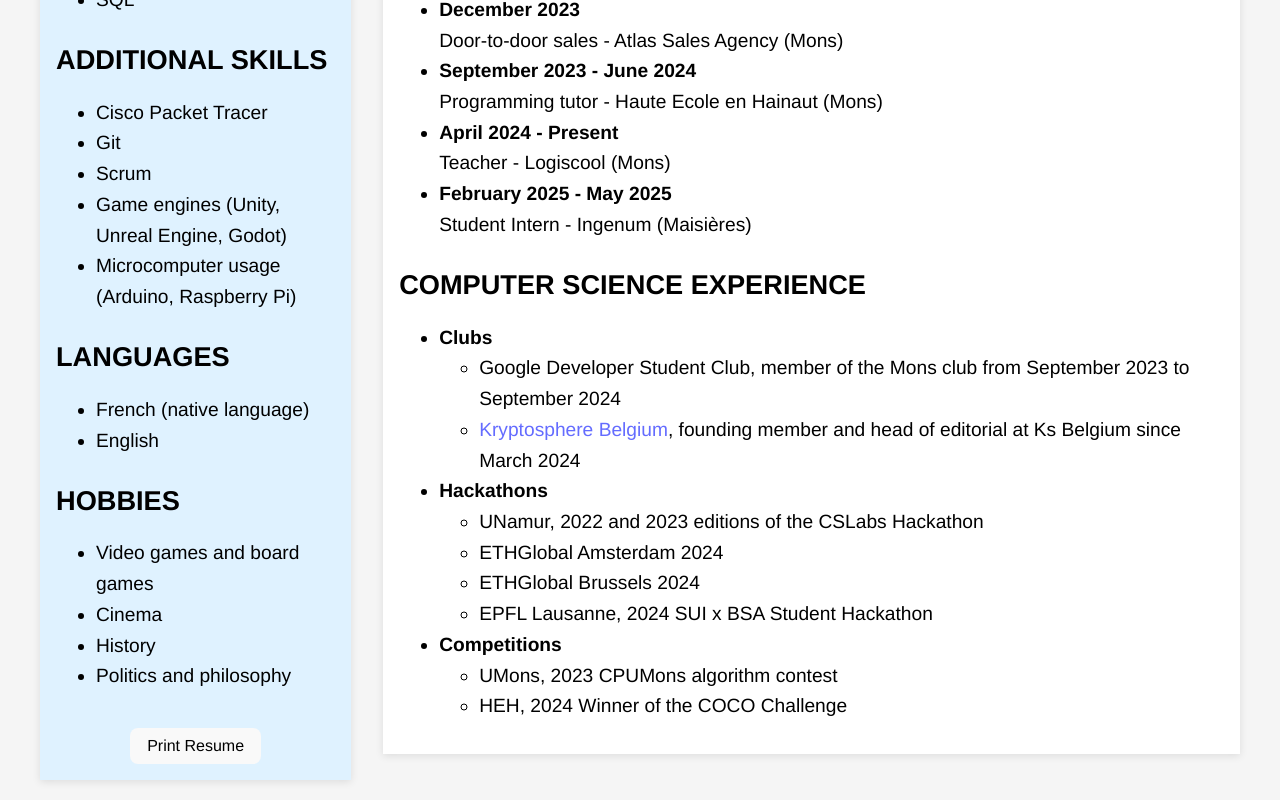
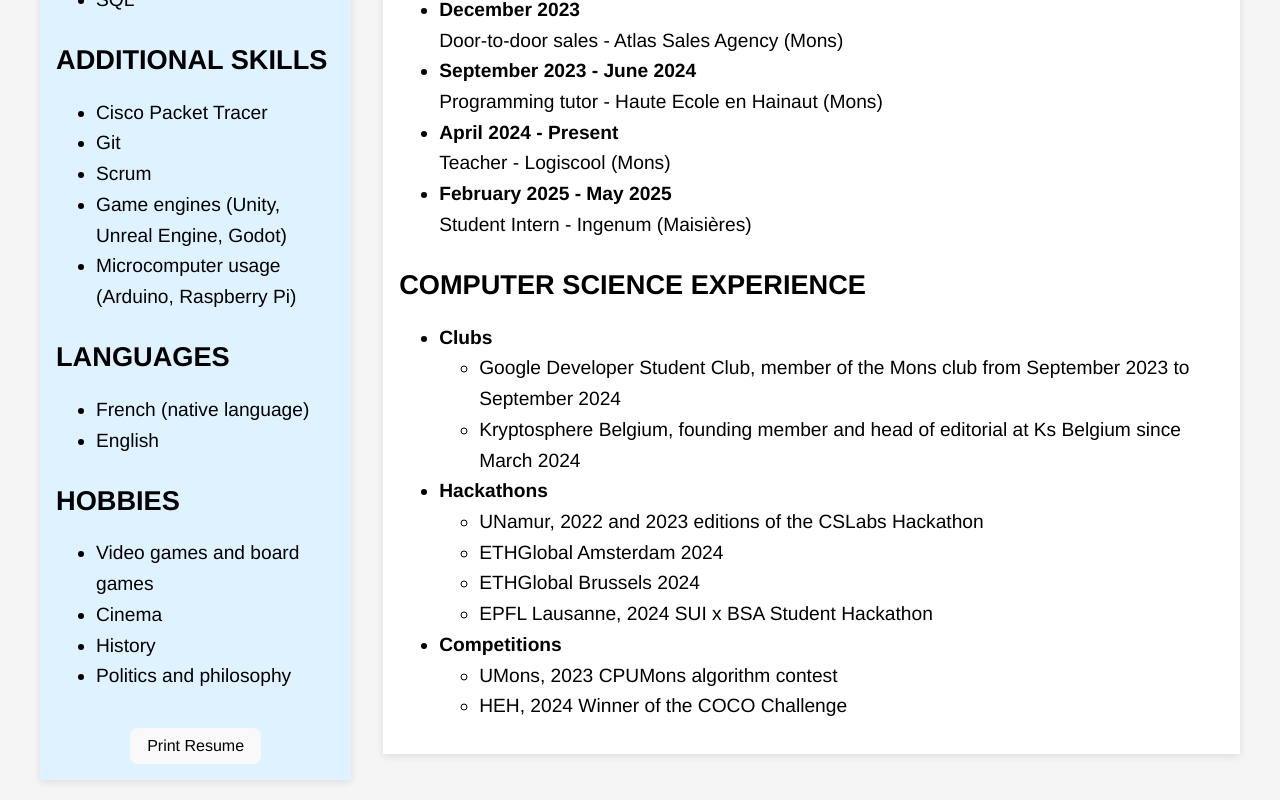
Before and after one commit to LorenzoLepoivre/Portfolio, a React (Vite) app: page /cv in a window 1280 px wide. Shown: the part 756-1556 px from the top of the page. Built offline with nearby package versions, Linux system fonts and the light colour scheme.

Commit message:
Update CV.tsx

```diff
--- a/src/pages/CV.tsx
+++ b/src/pages/CV.tsx
@@ -120,7 +120,7 @@ function CV() {
             <li><span className="subtitle">Clubs</span></li>
               <ul>
               <li>Google Developer Student Club, member of the Mons club from September 2023 to September 2024</li>
-              <li><a href="https://kryptosphere.org/belgium/" target="_blank">Kryptosphere Belgium</a>, founding member and head of editorial at Ks Belgium since March 2024</li>
+              <li>Kryptosphere Belgium, founding member and head of editorial at Ks Belgium since March 2024</li>
               </ul>
             <li><span className="subtitle">Hackathons</span></li>
             <ul>
```
